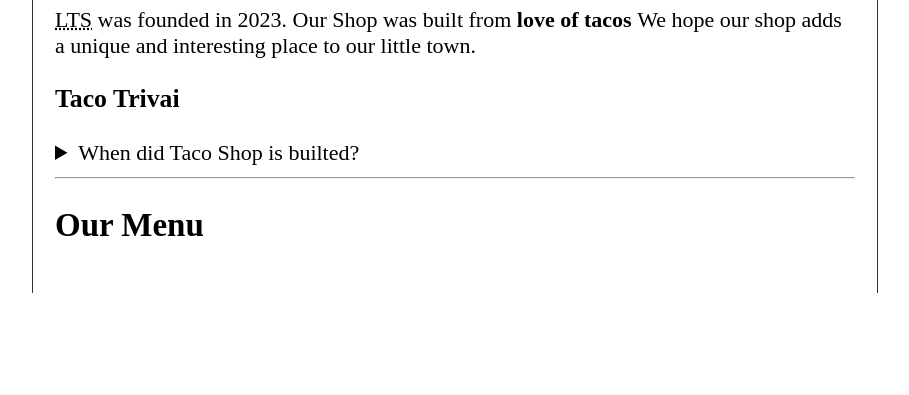
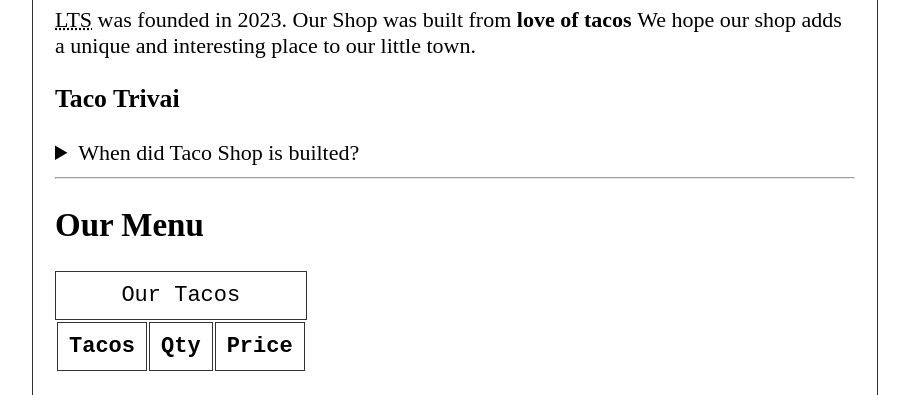
Before and after one commit to BANZOM/html-tutorial, a plain HTML site: page 10/index.html in a window 1280 px wide. Shown: the part 688-1083 px from the top of the page, without its empty margins (185-1094 px from the left). Before the commit the page ends 981 px from the top, so only its background shows below. Drawn offline with Linux system fonts and the light colour scheme.

Commit message:
table layout

```diff
--- a/10/index.html
+++ b/10/index.html
@@ -64,6 +64,17 @@
             <h2>
                 Our Menu
             </h2>
+
+            <table>
+                <caption>Our Tacos</caption>
+                <thead>
+                    <tr>
+                        <th>Tacos</th>
+                        <th>Qty</th>
+                        <th>Price</th>
+                    </tr>
+                </thead>
+            </table>
         </section>
     </main>
 </body>
```
